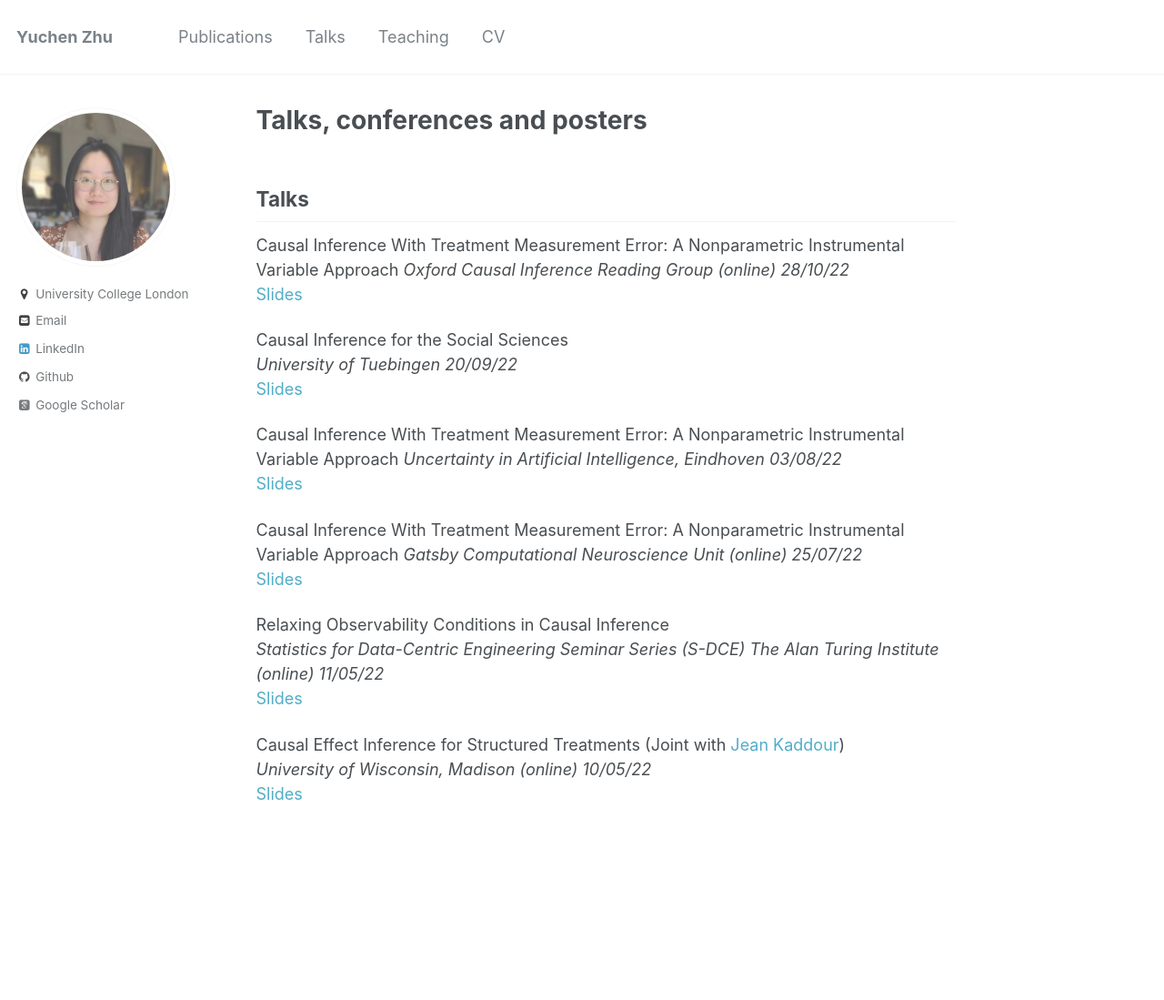
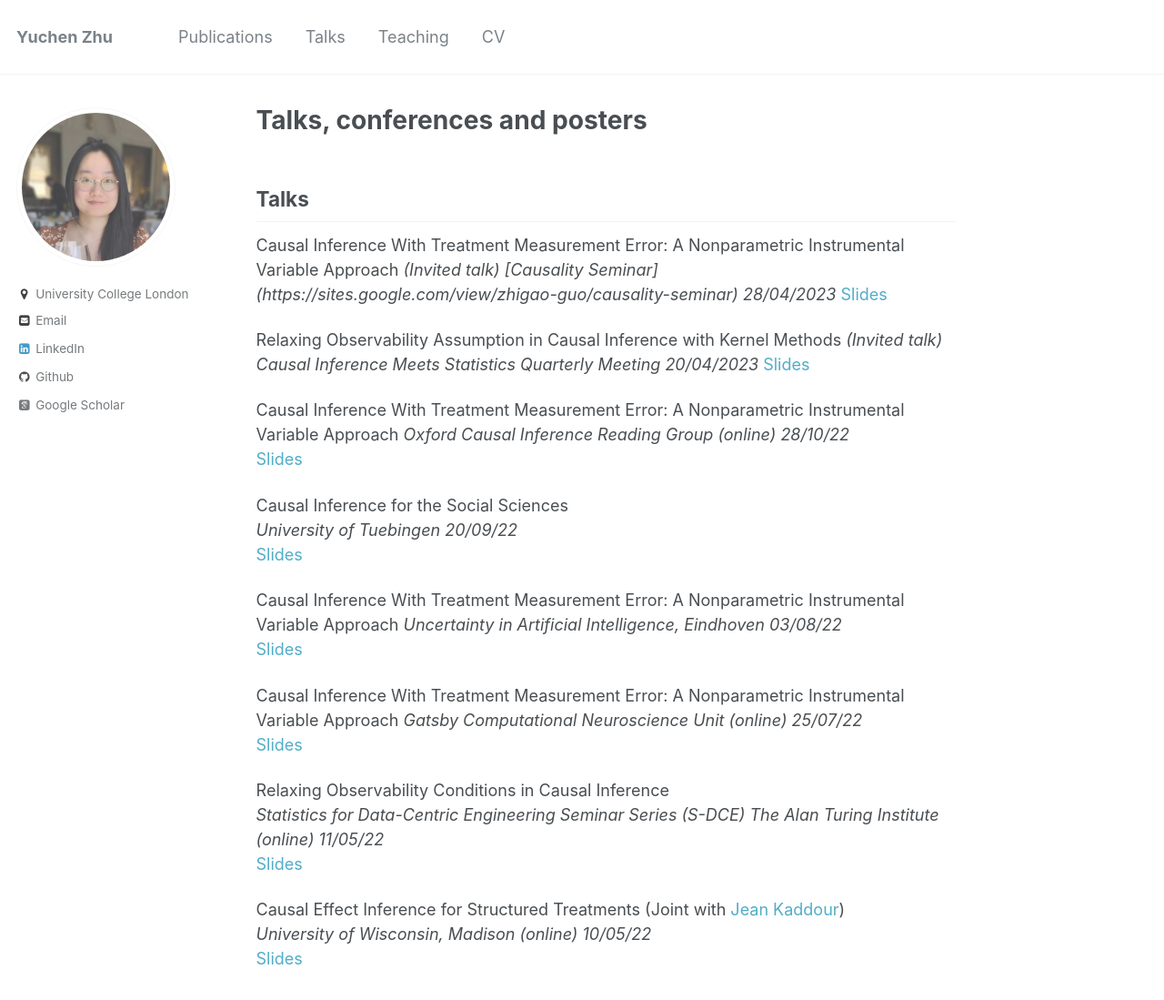
Before and after one commit to yuchen-zhu/yuchen-zhu.github.io, a Jekyll site: the page built from _pages/talks.md, in a window 1280 px wide and 1118 px high. Shown: the top 1099 px of the window at 91% size. Built offline with Jekyll 4.4.1, drawn with Linux system fonts in a browser that asks for light colours; some web fonts are replaced.

```diff
--- a/_pages/talks.md
+++ b/_pages/talks.md
@@ -5,6 +5,13 @@ author_profile: true
 ---
 
 ## Talks
+Causal Inference With Treatment Measurement Error: A Nonparametric Instrumental Variable Approach
+*(Invited talk) [Causality Seminar] (https://sites.google.com/view/zhigao-guo/causality-seminar) 28/04/2023*
+[Slides](https://yuchen-zhu.github.io/files/china_causality_seminar.pdf)
+
+Relaxing Observability Assumption in Causal Inference with Kernel Methods
+*(Invited talk) Causal Inference Meets Statistics Quarterly Meeting 20/04/2023*
+[Slides](https://yuchen-zhu.github.io/files/paris-talk.pdf)
 
 Causal Inference With Treatment Measurement Error: A Nonparametric Instrumental Variable Approach
 *Oxford Causal Inference Reading Group (online) 28/10/22*
```
Also changed, not shown: _pages/about.md (+3 -1 lines), 3 other files.
